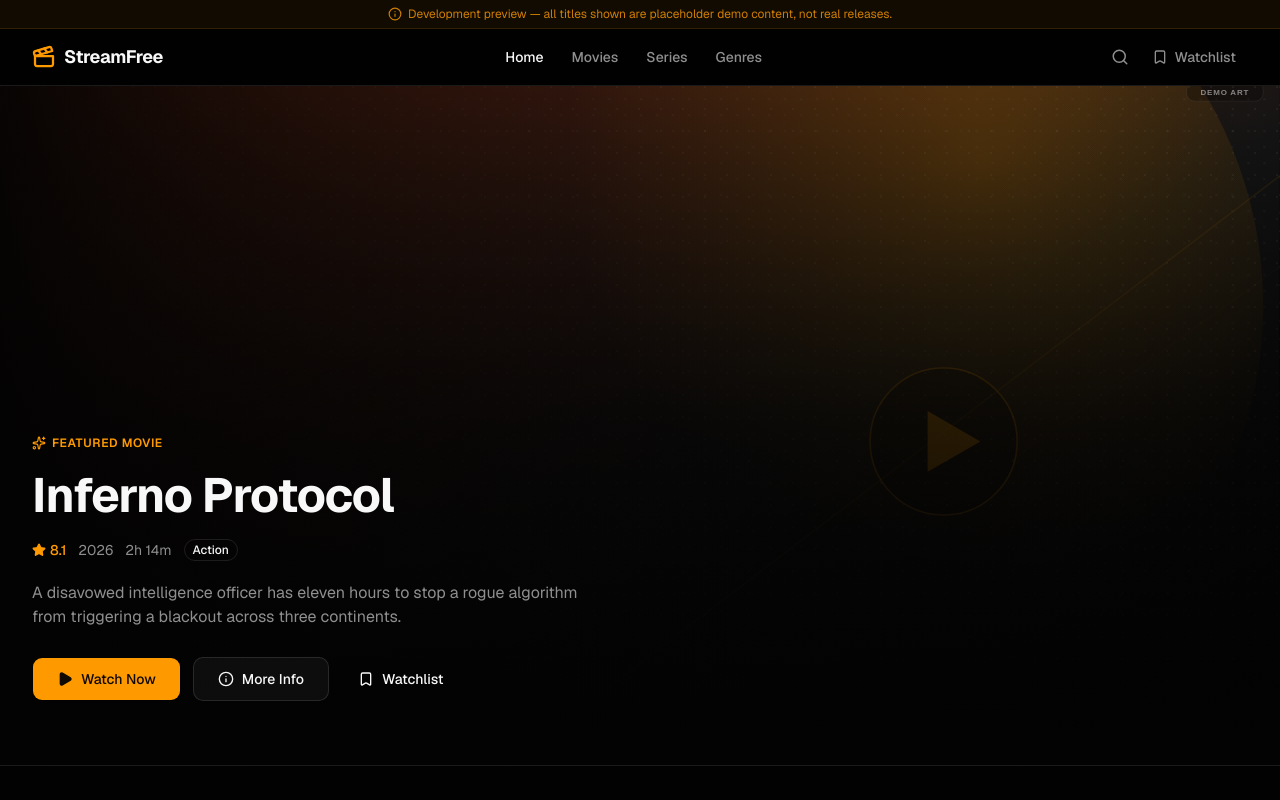
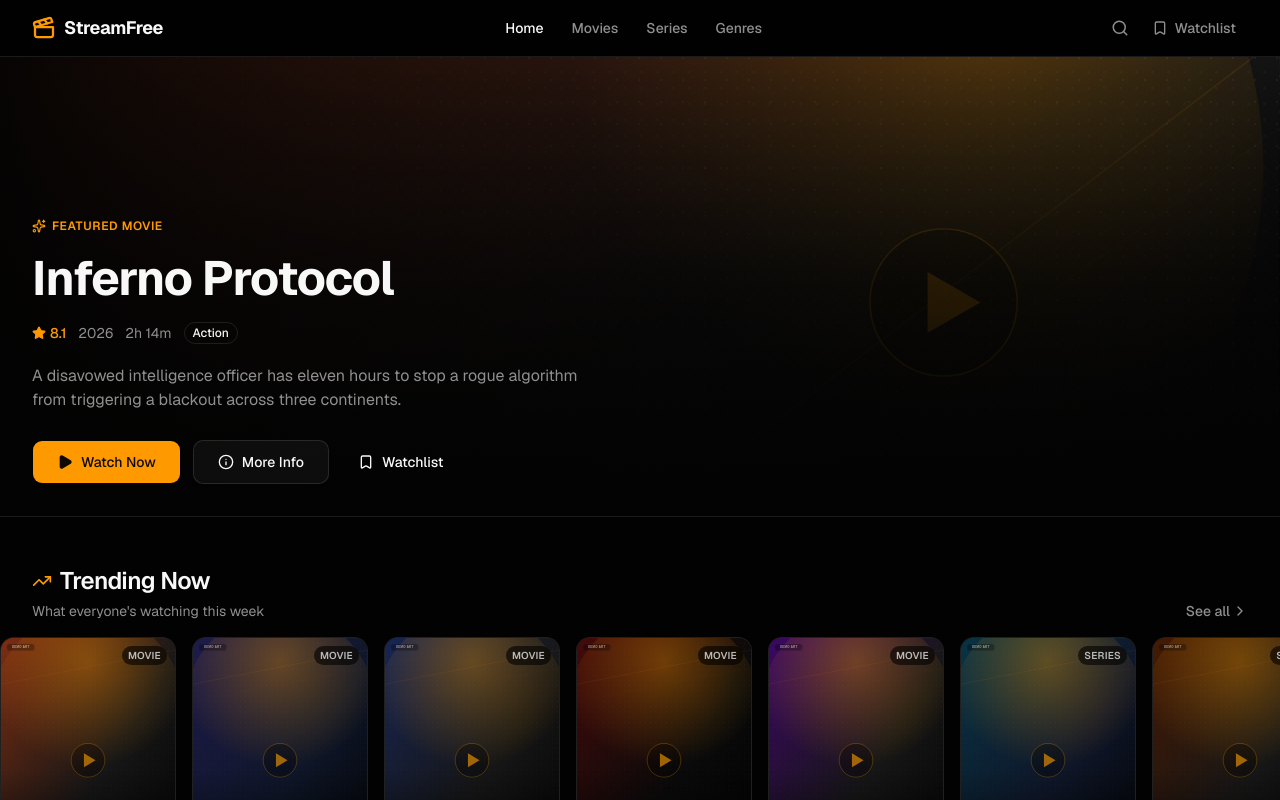
Before and after one commit to harvzjalimao17-coder/free-streaming, a Next.js app: page / in a window 1280 px wide. Shown: the top 800 px of the page. Built offline with nearby package versions, Linux system fonts and the light colour scheme.

Commit message:
Refine homepage hero layout
Co-Authored-By: Claude Sonnet 5 <noreply@anthropic.com>
Claude-Session: https://claude.ai/code/session_016RPYdQB8wigVEoV7m3pcHE

```diff
--- a/app/layout.tsx
+++ b/app/layout.tsx
@@ -1,6 +1,5 @@
 import type { Metadata } from "next";
 import { Geist, Geist_Mono } from "next/font/google";
-import { DevBanner } from "@/components/dev-banner";
 import { Navigation } from "@/components/navigation";
 import { Footer } from "@/components/footer";
 import "./globals.css";
@@ -28,7 +27,6 @@ export default function RootLayout({ children }: LayoutProps<"/">) {
       className={`dark ${geistSans.variable} ${geistMono.variable} h-full antialiased`}
     >
       <body className="flex min-h-full flex-col bg-background text-foreground">
-        <DevBanner />
         <Navigation />
         <main className="flex-1">{children}</main>
         <Footer />
--- a/components/dev-banner.tsx
+++ /dev/null
@@ -1,14 +0,0 @@
-import { Info } from "lucide-react"
-
-export function DevBanner() {
-  return (
-    <div className="border-b border-primary/15 bg-primary/[0.06] px-4 py-1.5 text-center text-xs text-primary/80 sm:px-6">
-      <p className="mx-auto flex max-w-screen-2xl items-center justify-center gap-1.5">
-        <Info className="size-3.5 shrink-0" />
-        <span className="truncate">
-          Development preview — all titles shown are placeholder demo content, not real releases.
-        </span>
-      </p>
-    </div>
-  )
-}
--- a/components/hero.tsx
+++ b/components/hero.tsx
@@ -8,7 +8,7 @@ import { cn } from "@/lib/utils"
 
 export function Hero({ item }: { item: Title }) {
   return (
-    <section className="relative isolate flex min-h-[560px] w-full items-end overflow-hidden border-b border-border sm:min-h-[620px] lg:min-h-[680px]">
+    <section className="relative isolate flex min-h-[max(380px,45vh)] w-full items-end overflow-hidden border-b border-border sm:min-h-[max(420px,48vh)] lg:min-h-[max(460px,52vh)]">
       <PosterImage
         src={item.backdrop}
         alt={`${item.title} backdrop`}
@@ -21,7 +21,7 @@ export function Hero({ item }: { item: Title }) {
       <div className="absolute inset-0 bg-gradient-to-t from-background via-background/70 to-background/10" />
       <div className="absolute inset-0 bg-gradient-to-r from-background/95 via-background/30 to-transparent" />
 
-      <div className="relative w-full px-4 py-10 sm:px-6 sm:py-14 lg:px-8 lg:py-16">
+      <div className="relative w-full px-4 py-5 sm:px-6 sm:py-6 lg:px-8 lg:py-8">
         <div className="max-w-xl space-y-4 sm:space-y-5">
           <span className="inline-flex items-center gap-1.5 text-xs font-semibold tracking-wider text-primary uppercase">
             <Sparkles className="size-3.5" />
```
